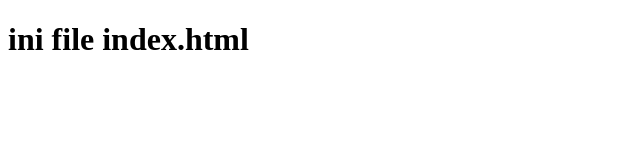
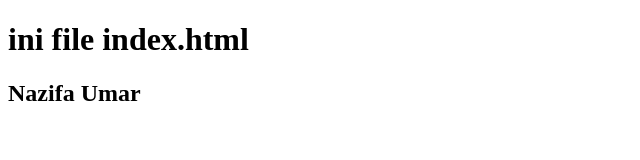
Before and after one commit to nazifaumar/Simulasi-Branch-Merge-Remote-12108656, a plain HTML site: page index.html in a window 1280 px wide. Shown: the whole page, without its empty margins (0-640 px from the left). Drawn offline with Linux system fonts and the light colour scheme.

Commit message:
menambahkan baris h2

```diff
--- a/index.html
+++ b/index.html
@@ -8,5 +8,6 @@
 </head>
 <body>
     <h1>ini file index.html</h1>
+    <h2>Nazifa Umar</h2>
 </body>
 </html>
```
